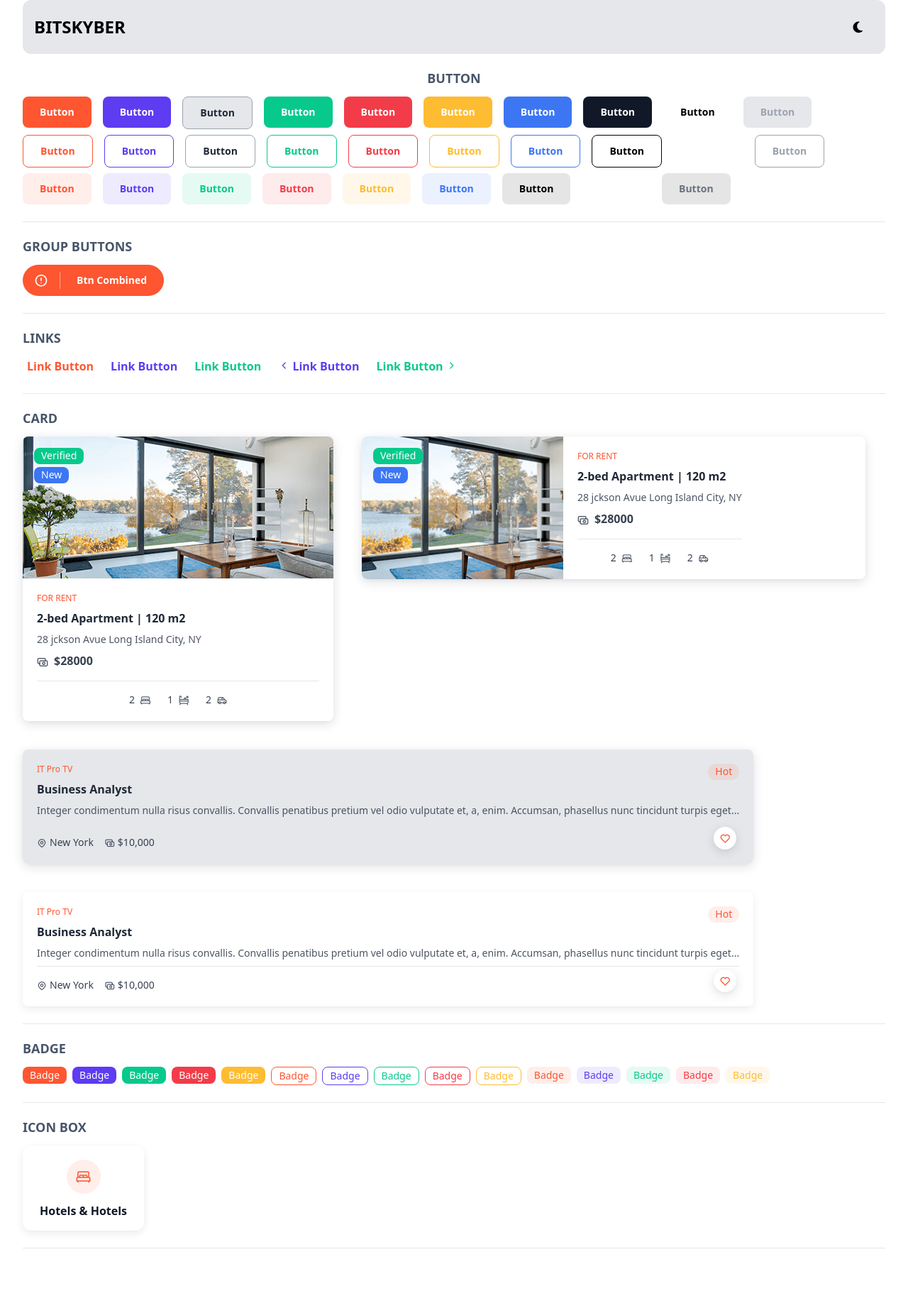
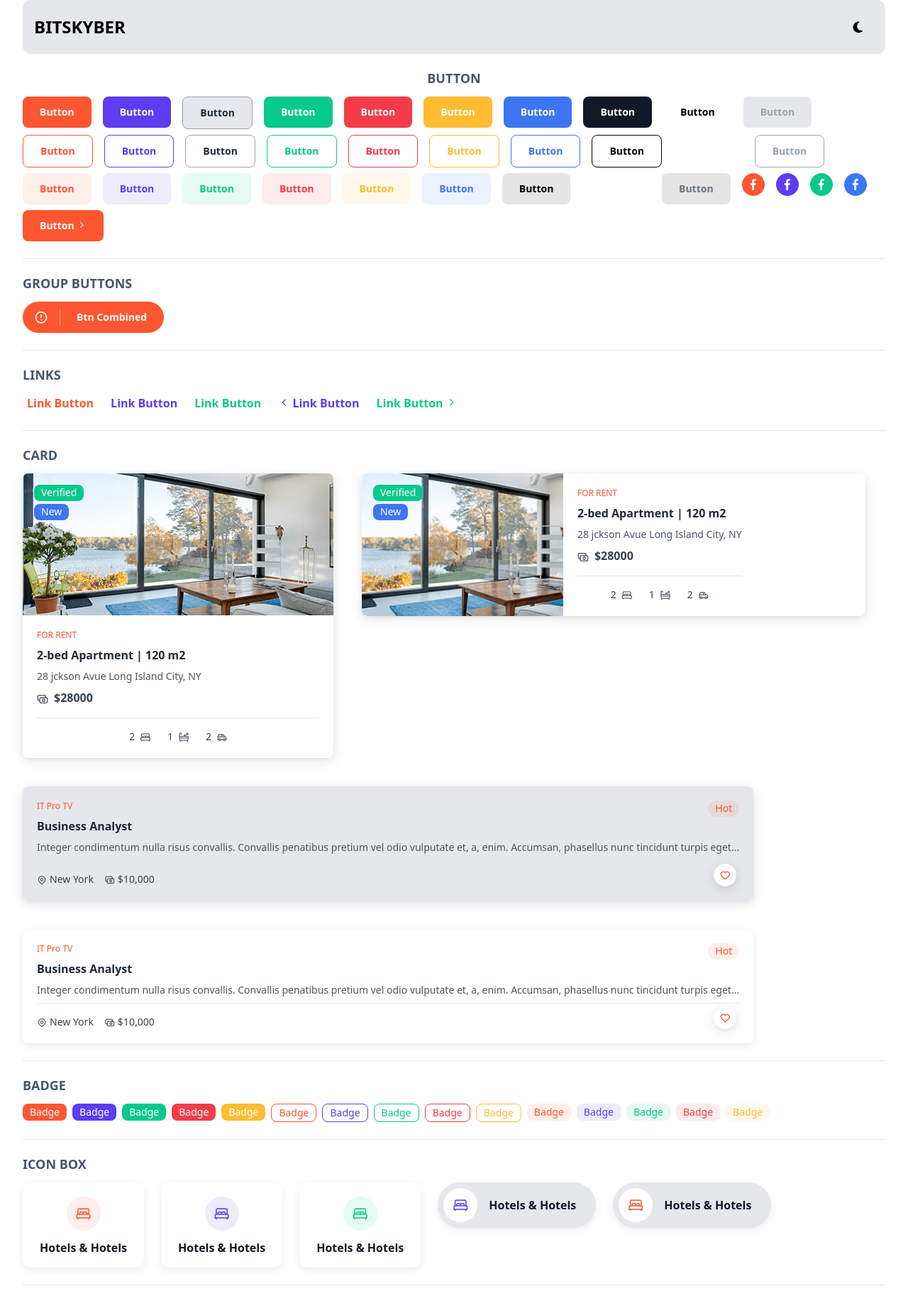
Before and after one commit to ShuvoMallick01/Vuejs-Dynamic-Components, a Vue app: page / in a window 1280 px wide. Shown: the top 1850 px of the page at 71% size. Built offline with nearby package versions, Linux system fonts and the light colour scheme.

Commit message:
fixing icon box

```diff
--- a/src/App.vue
+++ b/src/App.vue
@@ -222,6 +222,50 @@
           title="Button"
           color="disabled"
           type="translucent"
+          shape="rounded"
+          size="medium"
+        />
+      </div>
+
+      <!-- Circle Button -->
+      <div class="flex gap-2 flex-wrap items-start">
+        <Button
+          prefixIcon="icon-facebook-1"
+          color="primary"
+          type="filled"
+          shape="circle"
+          size="circle-medium"
+        />
+        <Button
+          prefixIcon="icon-facebook-1"
+          color="accent"
+          type="filled"
+          shape="circle"
+          size="circle-medium"
+        />
+        <Button
+          prefixIcon="icon-facebook-1"
+          color="success"
+          type="filled"
+          shape="circle"
+          size="circle-medium"
+        />
+        <Button
+          prefixIcon="icon-facebook-1"
+          color="info"
+          type="filled"
+          shape="circle"
+          size="circle-medium"
+        />
+      </div>
+
+      <!-- with Icon Button -->
+      <div class="flex gap-2 flex-wrap items-start">
+        <Button
+          title="Button"
+          suffixIcon="icon-arrow-single-right"
+          color="primary"
+          type="filled"
           shape="rounded"
           size="medium"
         />
@@ -676,97 +720,51 @@
     <div class="flex gap-6 flex-wrap items-start border-b pb-6 mb-6">
       <IconBox title="Hotels & Hotels">
         <template v-slot:icon>
-          <div
-            class="icon-primary circle-lg shape-circle text-primary bg-primary/10"
-          >
+          <div class="circle primary circle-lg">
             <i class="icon-bed"></i>
           </div>
         </template>
       </IconBox>
 
-      <!-- <IconBox layout="horizontal">
+      <IconBox title="Hotels & Hotels">
         <template v-slot:icon>
-          <Button
-            class="iprimary"
-            suffix="icon-bed"
-            type="iprimary"
-            size="circle-lg"
-            shape="circle"
-          />
+          <div class="circle accent circle-lg">
+            <i class="icon-bed"></i>
+          </div>
         </template>
       </IconBox>
 
-      <IconBox layout="vertical" boxBg="gray">
+      <IconBox title="Hotels & Hotels">
         <template v-slot:icon>
-          <Button
-            class="iprimary"
-            suffix="icon-bed"
-            type="iprimary"
-            size="circle-lg"
-            shape="circle"
-          />
+          <div class="circle success circle-lg">
+            <i class="icon-bed"></i>
+          </div>
         </template>
       </IconBox>
 
-      <IconBox layout="horizontal" boxBg="gray">
+      <IconBox
+        title="Hotels & Hotels"
+        direction="horizontal"
+        bgColor="secondary"
+      >
         <template v-slot:icon>
-          <Button
-            class="iprimary"
-            suffix="icon-bed"
-            type="iprimary"
-            size="circle-lg"
-            shape="circle"
-          />
+          <div class="circle-gray accent circle-lg">
+            <i class="icon-bed"></i>
+          </div>
         </template>
       </IconBox>
 
-      <IconBox layout="vertical">
+      <IconBox
+        title="Hotels & Hotels"
+        direction="horizontal"
+        bgColor="secondary"
+      >
         <template v-slot:icon>
-          <Button
-            class="iaccent"
-            suffix="icon-bed"
-            type="iaccent"
-            size="circle-lg"
-            shape="circle"
-          />
+          <div class="circle-gray primary circle-lg">
+            <i class="icon-bed"></i>
+          </div>
         </template>
       </IconBox>
-
-      <IconBox layout="horizontal">
-        <template v-slot:icon>
-          <Button
-            class="iaccent"
-            suffix="icon-bed"
-            type="iaccent"
-            size="circle-lg"
-            shape="circle"
-          />
-        </template>
-      </IconBox>
-
-      <IconBox layout="vertical">
-        <template v-slot:icon>
-          <Button
-            class="isuccess"
-            suffix="icon-bed"
-            type="isuccess"
-            size="circle-lg"
-            shape="circle"
-          />
-        </template>
-      </IconBox>
-
-      <IconBox layout="horizontal">
-        <template v-slot:icon>
-          <Button
-            class="isuccess"
-            suffix="icon-bed"
-            type="isuccess"
-            size="circle-lg"
-            shape="circle"
-          />
-        </template>
-      </IconBox> -->
     </div>
   </div>
 
--- a/src/assets/css/main.css
+++ b/src/assets/css/main.css
@@ -120,8 +120,7 @@
     }
   }
 
-  /* Circle Icon Variation */
-  .icon-primary {
+  /* .icon-primary {
     @apply text-primary text-center bg-primary/10 hover:text-white  hover:bg-primary  ring-0 dark:bg-primary/10 dark:hover:bg-primary focus:outline-none;
   }
   .icon-accent {
@@ -144,7 +143,7 @@
   }
   .icon-light {
     @apply text-black text-center bg-white/10 hover:bg-gray-100 hover:text-white ring-0 dark:bg-white/10 dark:hover:bg-white/20 focus:outline-none;
-  }
+  } */
 
   /* Shapes */
   .shape-pill {
@@ -155,6 +154,13 @@
   }
   .shape-square {
     @apply rounded-none;
+  }
+  .shape-circle {
+    display: flex;
+    justify-content: center;
+    align-items: center;
+    flex-shrink: 0;
+    @apply rounded-full;
   }
 
   /* Size */
@@ -174,8 +180,6 @@
     padding: 6px 16px;
     @apply text-xs font-normal leading-6;
   }
-
-  /* Circle */
   .circle-md {
     width: 32px;
     height: 32px;
@@ -186,13 +190,6 @@
     height: 48px;
     padding: 12px;
     @apply text-xl;
-  }
-  .shape-circle {
-    display: flex;
-    justify-content: center;
-    align-items: center;
-    flex-shrink: 0;
-    @apply rounded-full;
   }
 
   /* === CARD === */
@@ -209,27 +206,87 @@
   }
 
   /* === ICON BOX === */
+  .circle {
+    @apply shape-circle;
 
-  .icon-box:hover .icon-primary {
-    @apply bg-primary text-white transition-all duration-300;
+    &.primary {
+      @apply text-primary bg-primary/10;
+    }
+    &.accent {
+      @apply text-accent bg-accent/10;
+    }
+    &.success {
+      @apply text-success bg-success/10;
+    }
+    &.danger {
+      @apply text-danger bg-danger/10;
+    }
+    &.warning {
+      @apply text-warning bg-warning/10;
+    }
+    &.info {
+      @apply text-info bg-info/10;
+    }
+    &.dark {
+      @apply text-black bg-black/10;
+    }
+    .icon-light {
+      @apply text-white bg-white/10;
+    }
   }
-  .icon-box:hover .icon-accent {
-    @apply bg-accent text-white transition-all duration-300;
+
+  .circle-gray {
+    @apply shape-circle bg-white;
+
+    &.primary {
+      @apply text-primary;
+    }
+    &.accent {
+      @apply text-accent;
+    }
+    &.success {
+      @apply text-success;
+    }
+    &.danger {
+      @apply text-danger;
+    }
+    &.warning {
+      @apply text-warning;
+    }
+    &.info {
+      @apply text-info;
+    }
+    &.dark {
+      @apply text-black;
+    }
+    .icon-light {
+      @apply text-white;
+    }
   }
-  .icon-box:hover .icon-success {
-    @apply bg-success text-white transition-all duration-300;
+
+  .icon-box:hover .primary {
+    @apply bg-primary text-white transition-300;
   }
-  .icon-box:hover .icon-danger {
-    @apply bg-danger text-white transition-all duration-300;
+  .icon-box:hover .accent {
+    @apply bg-accent text-white transition-300;
   }
-  .icon-box:hover .icon-warning {
-    @apply bg-warning text-white transition-all duration-300;
+  .icon-box:hover .success {
+    @apply bg-success text-white transition-300;
   }
-  .icon-box:hover .icon-info {
-    @apply bg-info text-white transition-all duration-300;
+  .icon-box:hover .danger {
+    @apply bg-danger text-white transition-300;
   }
-  .icon-box:hover .icon-warning {
-    @apply bg-warning text-white transition-all duration-300;
+  .icon-box:hover .warning {
+    @apply bg-warning text-white transition-300;
+  }
+  .icon-box:hover .info {
+    @apply bg-info text-white transition-300;
+  }
+  .icon-box:hover .dark {
+    @apply bg-black text-white transition-300;
+  }
+  .icon-box:hover .dark {
+    @apply bg-white text-black transition-300;
   }
 
   /* === FORM STYLES === */
```
